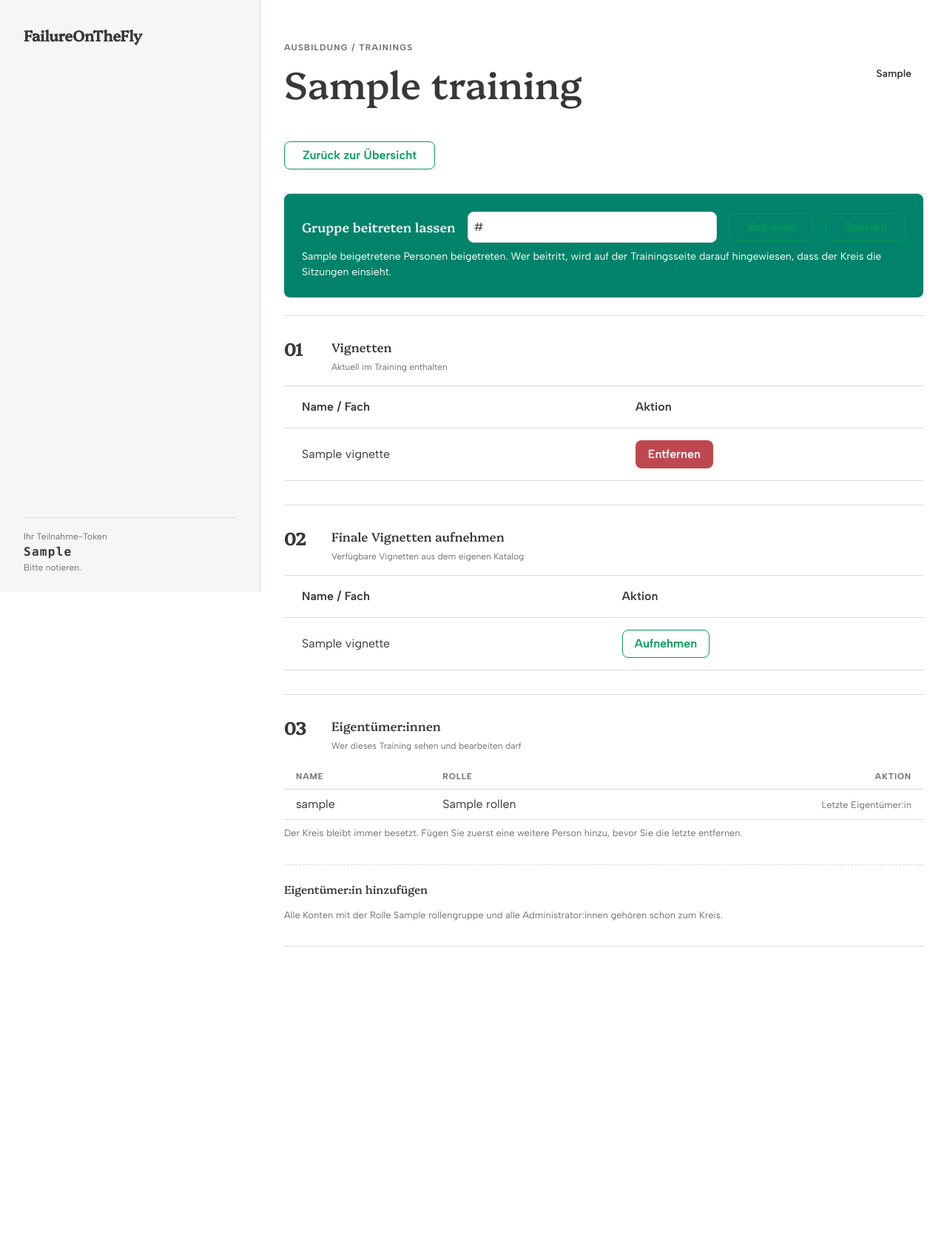
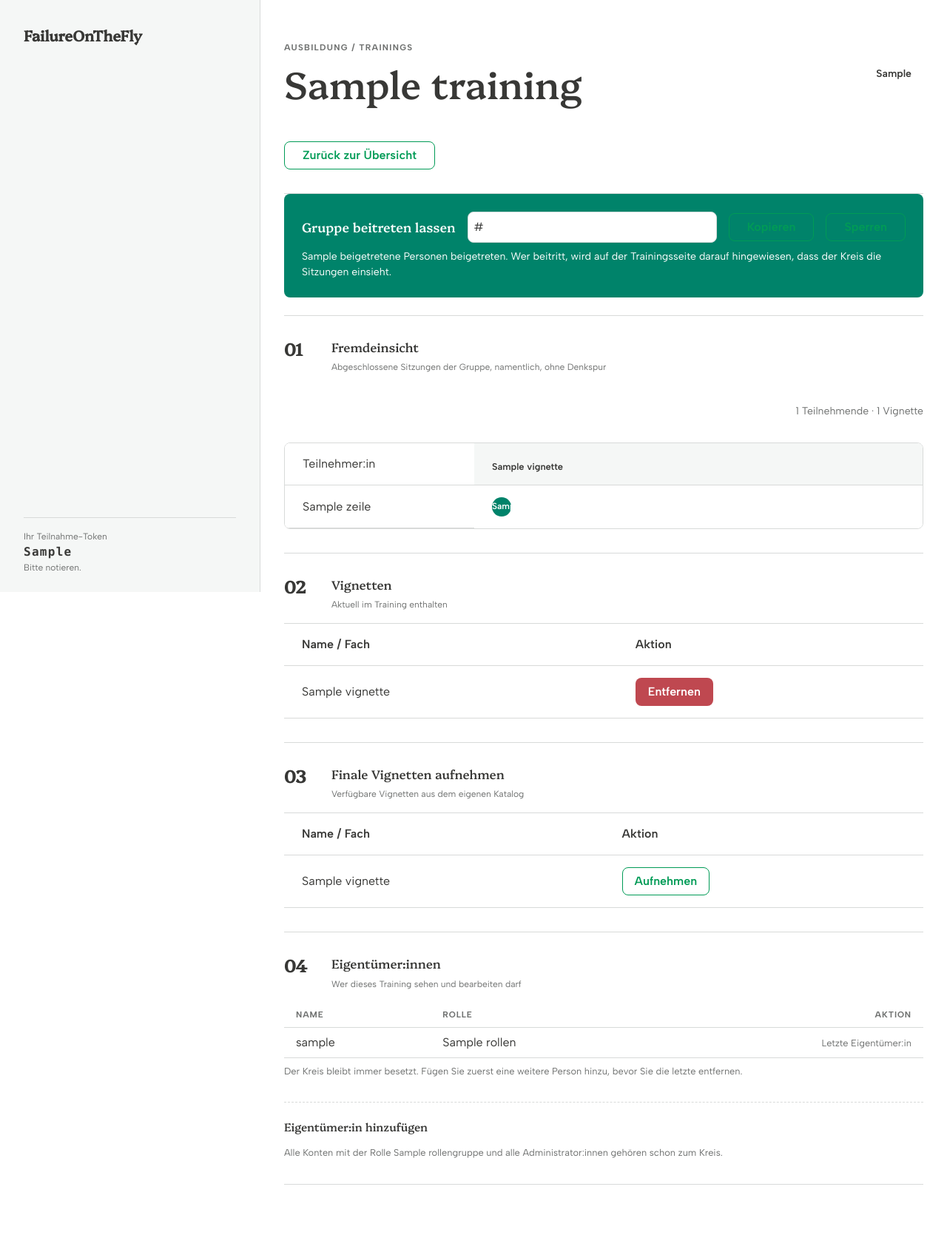
Before and after one commit to fgrng/failure_on_the_fly, a Django app: template training/templates/training/kuratieren.html in a window 1280 px wide. Shown: the top 1669 px of the page at 74% size. Before the commit the page ends 1279 px from the top, so only its background shows below. Run offline with Django 5.2, Linux system fonts and the light colour scheme; the template is opened without the code that fills it: most values are stand-ins (such as "Sample title", 1, 10 or a date in 2020).

Commit message:
RALPH: Fremdeinsicht im Training (#359, Spec #355)
Die Kuratierseite zeigt unter dem Trainings-Link-Band über die ganze Breite
die Fremdeinsicht: Beigetretene nach Namen als Zeilen (auch ohne Sitzung),
Vignetten in Kuratierreihenfolge als Spalten, je abgeschlossener Sitzung ein
nummerierter Kreis mit sofortigem Datums-Tooltip (Variante I aus #362).
Die lesende Sitzungsansicht öffnet fremde Sitzungen nur über die
Fremdeinsicht; die Selbsteinsicht bleibt unverändert, ohne Denkspur.

Entscheidungen:
- Regel an einer Stelle: Sitzung.objects.fremd_einsehbar(trainings)
  (abgeschlossen, Teilnahme an einer Trainingsbindung dieser Trainings).
  Sie nimmt die Trainings als Parameter, weil sitzungen training nicht
  importieren darf (ADR-0016, Importgraph-Test); der View-Helfer
  _fremd_einsehbare_sitzungen setzt Training.objects.sichtbar_fuer ein.
  Tabelle und sitzung_ansehen lesen nur daraus.
- Namen: get_full_name, sonst username; Sortierung casefold.
- Abschnitte der Kuratierseite neu nummeriert (01 Fremdeinsicht).
- Sidebar-Platzhalter „Trainingsdaten“ entfernt; der Navigationstest prüft
  jetzt sein Fehlen.

Dateien: sitzungen/models.py, training/views.py,
training/templates/training/kuratieren.html, static/css/vignette-pages.css,
templates/includes/sidebar.html, training/tests/test_fremdeinsicht.py (neu),
training/tests/test_views.py (Assertion auf „Fremd“ traf „Fremdeinsicht“),
konten/tests/test_navigation.py, docs/verhalten.md.

Für #360: fremd_einsehbar um freigegebene Abschriften erweitern; die
Abschriftenliste gehört unter die Tabelle.

Co-Authored-By: Claude Opus 5.5 <noreply@anthropic.com>

```diff
--- a/static/css/vignette-pages.css
+++ b/static/css/vignette-pages.css
@@ -83,3 +83,107 @@
     margin: var(--space-1) 0 0;
     font-size: .875rem;
 }
+
+/* ---- Training: Fremdeinsicht ---- */
+.fremdeinsicht {
+    overflow-x: auto;
+}
+
+.fremdeinsicht__matrix {
+    table-layout: fixed;
+    width: 100%;
+    min-width: calc(16rem + var(--spalten) * 5.5rem);
+}
+
+.fremdeinsicht__matrix .fremdeinsicht__name {
+    position: sticky;
+    left: 0;
+    z-index: 1;
+    width: 16rem;
+    background: var(--color-surface);
+    font-weight: 400;
+    white-space: nowrap;
+    overflow: hidden;
+    text-overflow: ellipsis;
+}
+
+.fremdeinsicht__matrix thead th {
+    vertical-align: bottom;
+}
+
+.fremdeinsicht__vignette {
+    font-size: .8rem;
+    font-weight: 600;
+    line-height: 1.25;
+    white-space: normal;
+    hyphens: auto;
+    overflow-wrap: anywhere;
+}
+
+.fremdeinsicht__vignette span {
+    display: -webkit-box;
+    -webkit-line-clamp: 3;
+    -webkit-box-orient: vertical;
+    overflow: hidden;
+}
+
+.fremdeinsicht__ohne-sitzung > * {
+    color: var(--color-text-muted);
+}
+
+.fremdeinsicht__zelle {
+    white-space: nowrap;
+}
+
+.fremdeinsicht__leer {
+    color: var(--color-border);
+}
+
+/* Der Datums-Tooltip erscheint sofort; `title` käme erst verzögert. */
+.fremdeinsicht__sitzung {
+    position: relative;
+    display: inline-block;
+    width: 1.6rem;
+    height: 1.6rem;
+    margin-right: .25rem;
+    border-radius: 50%;
+    background: var(--color-area-participant-solid);
+    color: #fff;
+    font-size: .75rem;
+    font-weight: 600;
+    line-height: 1.6rem;
+    text-align: center;
+    text-decoration: none;
+    vertical-align: middle;
+}
+
+.fremdeinsicht__sitzung:hover {
+    background: var(--color-accent-hover);
+}
+
+.fremdeinsicht__sitzung:focus-visible {
+    outline: 2px solid var(--color-focus);
+    outline-offset: 2px;
+}
+
+.fremdeinsicht__sitzung::after {
+    content: attr(data-datum);
+    position: absolute;
+    bottom: calc(100% + 6px);
+    left: 50%;
+    z-index: 20;
+    padding: .25rem .5rem;
+    border-radius: 4px;
+    background: var(--phsg-blue-deep);
+    color: #fff;
+    font-size: .875rem;
+    font-weight: 400;
+    white-space: nowrap;
+    pointer-events: none;
+    opacity: 0;
+    transform: translateX(-50%);
+}
+
+.fremdeinsicht__sitzung:is(:hover, :focus-visible)::after {
+    opacity: 1;
+}
--- a/templates/includes/sidebar.html
+++ b/templates/includes/sidebar.html
@@ -25,7 +25,6 @@
                     {% if zeige_ausbildung_kuratieren %}
                         <a href="{% url 'training:katalog' %}"{% if request.resolver_match.namespace == "training" and request.resolver_match.url_name == "katalog" or request.resolver_match.namespace == "training" and request.resolver_match.url_name == "kuratieren" %} aria-current="page"{% endif %}>Trainings ansehen</a>
                         <a href="{% url 'training:anlegen' %}"{% if request.resolver_match.namespace == "training" and request.resolver_match.url_name == "anlegen" %} aria-current="page"{% endif %}>Neues Training anlegen</a>
-                        <span>Trainingsdaten <small>geplant</small></span>
                     {% endif %}
                     {% if zeige_teilnahme %}
                         <a href="{% url 'training:katalog' %}"{% if request.resolver_match.namespace == "training" and request.resolver_match.url_name == "detail" or request.resolver_match.namespace == "training" and request.resolver_match.url_name == "wahl" %} aria-current="page"{% endif %}>Training starten</a>
--- a/training/templates/training/kuratieren.html
+++ b/training/templates/training/kuratieren.html
@@ -54,9 +54,50 @@
         </p>
     </div>
 
+    <section class="page-section page-section--gestapelt" aria-labelledby="section-fremdeinsicht">
+        <header class="page-section__head">
+            <b>01</b><span><h2 id="section-fremdeinsicht">Fremdeinsicht</h2><small>Abgeschlossene Sitzungen der Gruppe, namentlich, ohne Denkspur</small></span>
+        </header>
+        <div class="table-toolbar">
+            <span class="table-toolbar__count">{{ fremdeinsicht.zeilen|length }} Teilnehmende · {{ fremdeinsicht.vignetten|length }} Vignette{{ fremdeinsicht.vignetten|length|pluralize:"n" }}</span>
+        </div>
+        {% if fremdeinsicht.vignetten %}
+            <div class="table-wrap fremdeinsicht">
+                <table class="table fremdeinsicht__matrix" style="--spalten: {{ fremdeinsicht.vignetten|length }}">
+                    <thead>
+                        <tr>
+                            <th scope="col" class="fremdeinsicht__name">Teilnehmer:in</th>
+                            {% for vignette in fremdeinsicht.vignetten %}
+                                <th scope="col" class="fremdeinsicht__vignette" title="{{ vignette.anzeigename }}"><span>{{ vignette.anzeigename }}</span></th>
+                            {% endfor %}
+                        </tr>
+                    </thead>
+                    <tbody>
+                        {% for zeile in fremdeinsicht.zeilen %}
+                            <tr{% if zeile.ohne_sitzung %} class="fremdeinsicht__ohne-sitzung"{% endif %}>
+                                <th scope="row" class="fremdeinsicht__name" title="{{ zeile.name }}">{{ zeile.name }}</th>
+                                {% for sitzungen in zeile.zellen %}
+                                    <td class="fremdeinsicht__zelle">
+                                        {% for sitzung in sitzungen %}<a class="fremdeinsicht__sitzung" href="{{ sitzung.url }}" data-datum="{{ sitzung.datum|date:"d.m.Y" }}" aria-label="Sitzung vom {{ sitzung.datum|date:"d.m.Y" }}">{{ sitzung.nummer }}</a>{% empty %}<span class="fremdeinsicht__leer">–</span>{% endfor %}
+                                    </td>
+                                {% endfor %}
+                            </tr>
+                        {% empty %}
+                            <tr>
+                                <td colspan="{{ fremdeinsicht.vignetten|length|add:1 }}" class="table__empty">Noch niemand ist beigetreten.</td>
+                            </tr>
+                        {% endfor %}
+                    </tbody>
+                </table>
+            </div>
+        {% else %}
+            <p class="message--info">Dieses Training enthält keine Vignetten. Es gibt darum keine Sitzungen zu zeigen.</p>
+        {% endif %}
+    </section>
+
     <section class="page-section" aria-labelledby="section-configured">
         <header class="page-section__head">
-            <b>01</b><span><h2 id="section-configured">Vignetten</h2><small>Aktuell im Training enthalten</small></span>
+            <b>02</b><span><h2 id="section-configured">Vignetten</h2><small>Aktuell im Training enthalten</small></span>
         </header>
         <div class="table-wrap vignette-index-table">
             <table class="table">
@@ -89,7 +130,7 @@
 
     <section class="page-section" aria-labelledby="section-available">
         <header class="page-section__head">
-            <b>02</b><span><h2 id="section-available">Finale Vignetten aufnehmen</h2><small>Verfügbare Vignetten aus dem eigenen Katalog</small></span>
+            <b>03</b><span><h2 id="section-available">Finale Vignetten aufnehmen</h2><small>Verfügbare Vignetten aus dem eigenen Katalog</small></span>
         </header>
         <div class="table-wrap vignette-index-table">
             <table class="table">
@@ -120,6 +161,6 @@
         </div>
     </section>
 
-    {% include "includes/eigentuemerinnen.html" with dieses_artefakt="dieses Training" das_artefakt="das Training" eigentuemerinnen_abschnitt_nummer="03" eigentuemerin_hinzufuegen_url="training:eigentuemerin_hinzufuegen" eigentuemerin_entfernen_url="training:eigentuemerin_entfernen" kreis=training objekt_pk=training.pk %}
+    {% include "includes/eigentuemerinnen.html" with dieses_artefakt="dieses Training" das_artefakt="das Training" eigentuemerinnen_abschnitt_nummer="04" eigentuemerin_hinzufuegen_url="training:eigentuemerin_hinzufuegen" eigentuemerin_entfernen_url="training:eigentuemerin_entfernen" kreis=training objekt_pk=training.pk %}
 </section>
 {% endblock %}
```
Also changed, not shown: docs/verhalten.md (+21 -0 lines), konten/tests/test_navigation.py (+1 -1 lines), sitzungen/models.py (+20 -0 lines), training/tests/test_fremdeinsicht.py (added, +319 -0 lines), training/tests/test_views.py (+1 -1 lines), training/views.py (+64 -6 lines).
